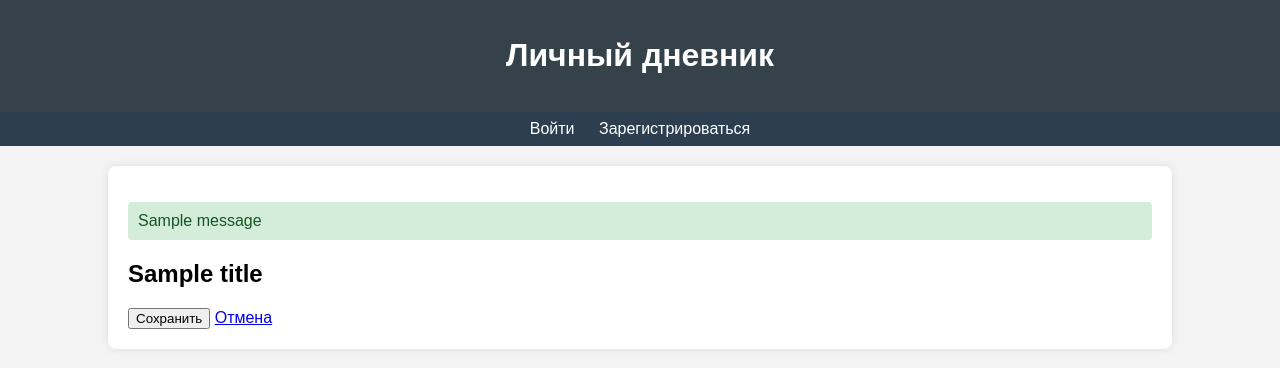
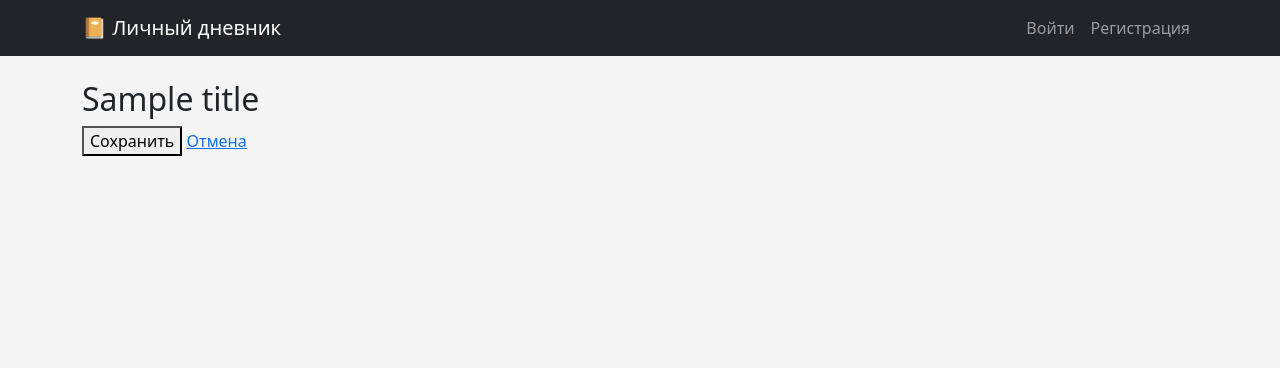
Before and after one commit to damodara/Personal-diary, a Django app: template templates/diary/entry_form.html in a window 1280 px wide. Shown: the top 368 px of the page. Run offline with Django 5.2, Linux system fonts and the light colour scheme; the template is opened without the code that fills it: most values are stand-ins (such as "Sample title", 1, 10 or a date in 2020); one stand-in notice (Sample message) is shown.

Commit message:
обновил дизайн

```diff
--- /dev/null
+++ b/diary/static/diary/css/custom.css
@@ -0,0 +1,6 @@
+.card {
+    border-radius: 1rem;
+}
+.btn {
+    border-radius: 2rem;
+}
--- a/templates/base.html
+++ b/templates/base.html
@@ -1,96 +1,61 @@
-<!-- templates/base.html -->
 <!DOCTYPE html>
 <html lang="ru">
 <head>
     <meta charset="UTF-8">
     <meta name="viewport" content="width=device-width, initial-scale=1.0">
     <title>{% block title %}Личный дневник{% endblock %}</title>
-    <!-- Небольшая базовая стилизация для удобства (опционально) -->
+    <!-- Bootstrap CSS -->
+    <link href="https://cdn.jsdelivr.net/npm/bootstrap@5.3.0/dist/css/bootstrap.min.css" rel="stylesheet">
+    <!-- Дополнительный свой CSS (опционально) -->
     <style>
         body {
-            font-family: Arial, sans-serif;
-            margin: 0;
-            padding: 0;
-            background: #f4f4f4;
+            background-color: #f5f5f5;
         }
-        header {
-            background: #35424a;
-            color: white;
-            padding: 1rem;
-            text-align: center;
+        .entry-card {
+            transition: transform 0.2s;
         }
-        nav {
-            background: #2c3e50;
-            padding: 0.5rem;
-            text-align: center;
-        }
-        nav a, nav button {
-            color: white;
-            margin: 0 10px;
-            text-decoration: none;
-            background: none;
-            border: none;
-            cursor: pointer;
-            font-size: 1rem;
-        }
-        nav button:hover, nav a:hover {
-            text-decoration: underline;
-        }
-        .container {
-            width: 80%;
-            margin: 20px auto;
-            background: white;
-            padding: 20px;
-            border-radius: 8px;
-            box-shadow: 0 0 10px rgba(0,0,0,0.1);
-        }
-        .messages {
-            list-style: none;
-            padding: 0;
-        }
-        .messages li {
-            padding: 10px;
-            margin-bottom: 10px;
-            border-radius: 4px;
-        }
-        .messages .success {
-            background: #d4edda;
-            color: #155724;
-        }
-        .messages .error {
-            background: #f8d7da;
-            color: #721c24;
+        .entry-card:hover {
+            transform: translateY(-3px);
         }
     </style>
 </head>
 <body>
-    <header>
-        <h1>Личный дневник</h1>
-    </header>
-    <nav>
-        {% if user.is_authenticated %}
-            <span>Привет, {{ user.username }}!</span>
-            <a href="{% url 'diary:entry_list' %}">Мои записи</a>
-            <a href="{% url 'diary:entry_create' %}">Новая запись</a>
-            <form action="{% url 'logout' %}" method="post" style="display: inline;">
-                {% csrf_token %}
-                <button type="submit">Выйти</button>
-            </form>
-        {% else %}
-            <a href="{% url 'login' %}">Войти</a>
-            <a href="{% url 'users:register' %}">Зарегистрироваться</a>
-        {% endif %}
+    <nav class="navbar navbar-expand-lg navbar-dark bg-dark">
+        <div class="container">
+            <a class="navbar-brand" href="{% url 'diary:entry_list' %}">📔 Личный дневник</a>
+            <button class="navbar-toggler" type="button" data-bs-toggle="collapse" data-bs-target="#navbarNav">
+                <span class="navbar-toggler-icon"></span>
+            </button>
+            <div class="collapse navbar-collapse" id="navbarNav">
+                <ul class="navbar-nav ms-auto">
+                    {% if user.is_authenticated %}
+                        <li class="nav-item">
+                            <span class="nav-link">Привет, {{ user.username }}</span>
+                        </li>
+                        <li class="nav-item">
+                            <form method="post" action="{% url 'logout' %}">
+                                {% csrf_token %}
+                                <button class="btn btn-outline-light btn-sm" type="submit">Выйти</button>
+                            </form>
+                        </li>
+                    {% else %}
+                        <li class="nav-item">
+                            <a class="nav-link" href="{% url 'login' %}">Войти</a>
+                        </li>
+                        <li class="nav-item">
+                            <a class="nav-link" href="{% url 'users:register' %}">Регистрация</a>
+                        </li>
+                    {% endif %}
+                </ul>
+            </div>
+        </div>
     </nav>
-    <div class="container">
-        {% if messages %}
-            <ul class="messages">
-                {% for message in messages %}
-                    <li class="{{ message.tags }}">{{ message }}</li>
-                {% endfor %}
-            </ul>
-        {% endif %}
-        {% block content %}
-        {% endblock %}
-    </div>
+
+    <main class="container my-4">
+        {% block content %}{% endblock %}
+    </main>
+
+    <!-- Bootstrap JS (для работы toggler) -->
+    <script src="https://cdn.jsdelivr.net/npm/bootstrap@5.3.0/dist/js/bootstrap.bundle.min.js"></script>
 </body>
 </html>
```
Also changed, not shown: templates/diary/entry_list.html (+36 -26 lines), templates/registration/login.html (+18 -35 lines).
